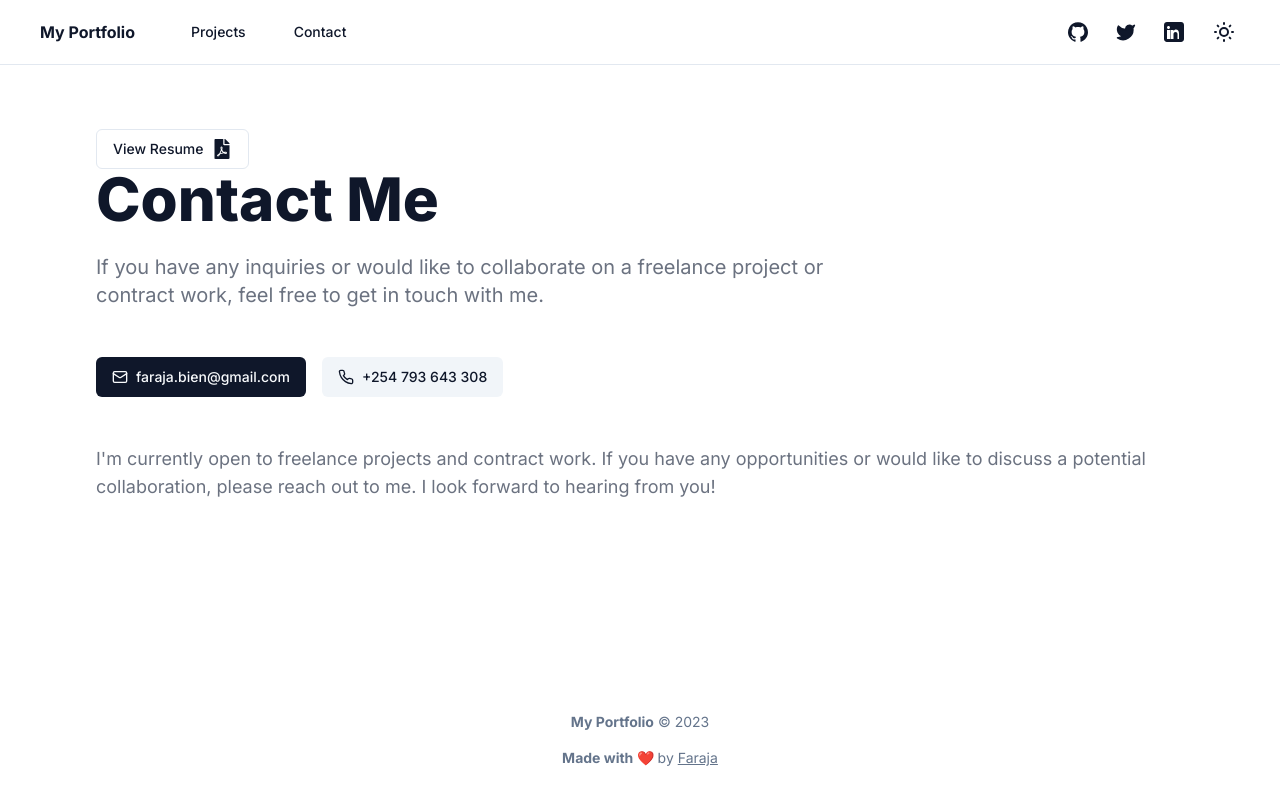
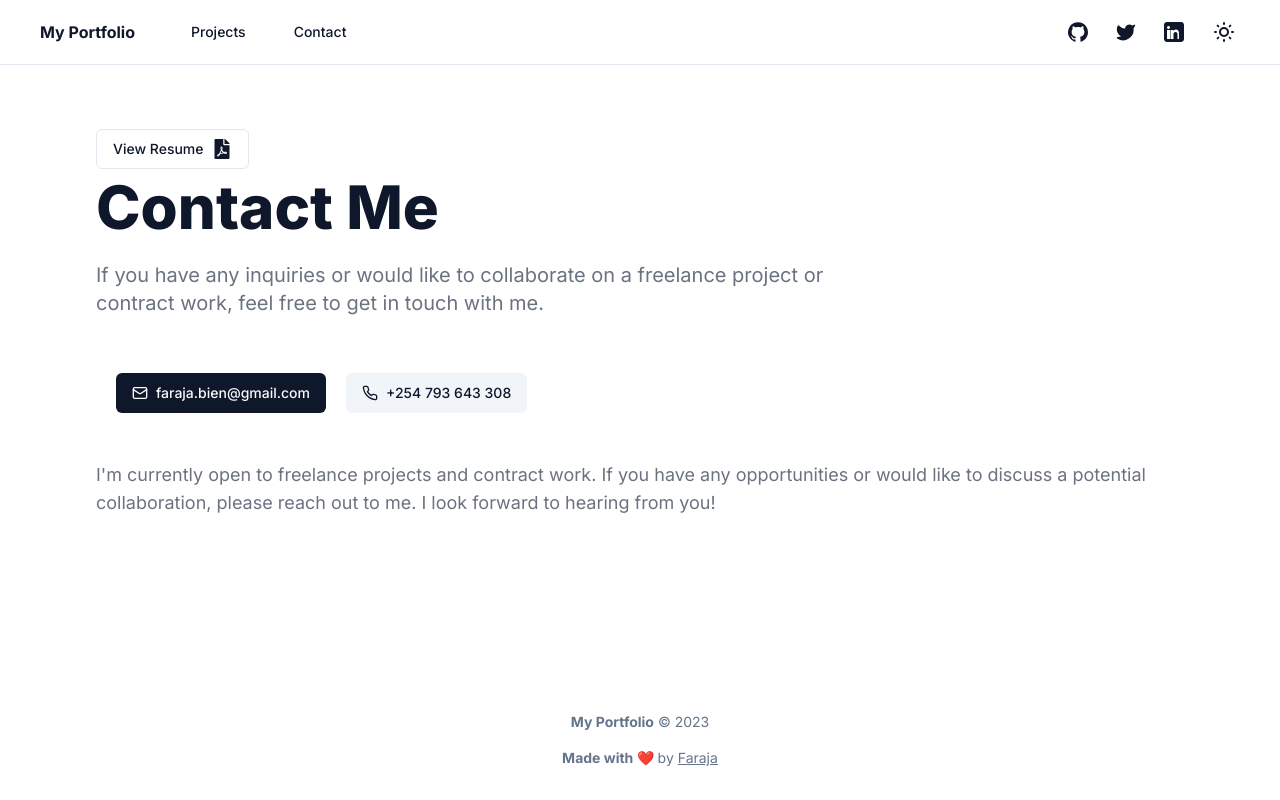
Before and after one commit to farajabien/portfolio, a Next.js app: page /contact in a window 1280 px wide. Built offline with nearby package versions, Linux system fonts and the light colour scheme.

Commit message:
final touches

```diff
--- a/app/contact/page.tsx
+++ b/app/contact/page.tsx
@@ -12,7 +12,10 @@ export default function ContactPage() {
       <div className="mx-auto max-w-6xl items-center px-4 py-12 sm:px-6 lg:px-8">
         <div className="mt-4">
           <Link href="resume.pdf" target="_blank" rel="noopener noreferrer">
-            <Button variant="outline" className="flex items-center space-x-2 ">
+            <Button
+              variant="outline"
+              className="mb-2 flex items-center space-x-2"
+            >
               <span>View Resume</span>
               <FaFilePdf size={20} />
             </Button>
@@ -26,24 +29,22 @@ export default function ContactPage() {
           project or contract work, feel free to get in touch with me.
         </p>
 
-        <div className="mt-12">
+        <div className="mt-12 space-y-4">
           <Link
             href="mailto:faraja.bien@gmail.com"
             target="_blank"
             rel="noopener noreferrer"
           >
-            <Button>
-              {" "}
+            <Button
+              className="
+            ml-2 md:ml-5"
+            >
               <Mail className="mr-2 h-4 w-4" /> faraja.bien@gmail.com
             </Button>
           </Link>
 
-          <Link
-            href="tel:+254793643308"
-            target="_blank"
-            rel="noopener noreferrer"
-          >
-            <Button variant="secondary" className="ml-4">
+          <Link href="tel:+254793643308">
+            <Button variant="secondary" className="ml-2 mt-2 md:ml-5">
               <FiPhone className="mr-2 h-4 w-4" />
               +254 793 643 308
             </Button>
--- a/app/layout.tsx
+++ b/app/layout.tsx
@@ -1,5 +1,6 @@
 import "@/styles/globals.css"
 import { Metadata } from "next"
+import Link from "next/link"
 
 import { siteConfig } from "@/config/site"
 import { fontSans } from "@/lib/fonts"
@@ -51,14 +52,14 @@ export default function RootLayout({ children }: RootLayoutProps) {
                   </div>
                   <div>
                     <span className="font-bold">Made with ❤️</span> by{" "}
-                    <a
-                      href="https://twitter.com/farajabien"
+                    <Link
+                      href={siteConfig.links.twitter}
                       target="_blank"
                       rel="noopener noreferrer"
                       className="underline"
                     >
                       Faraja
-                    </a>
+                    </Link>
                   </div>
                 </div>
               </footer>
```
